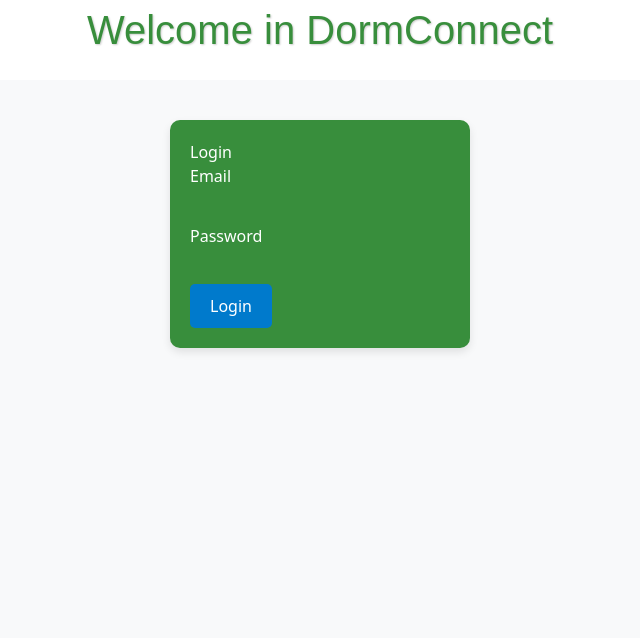
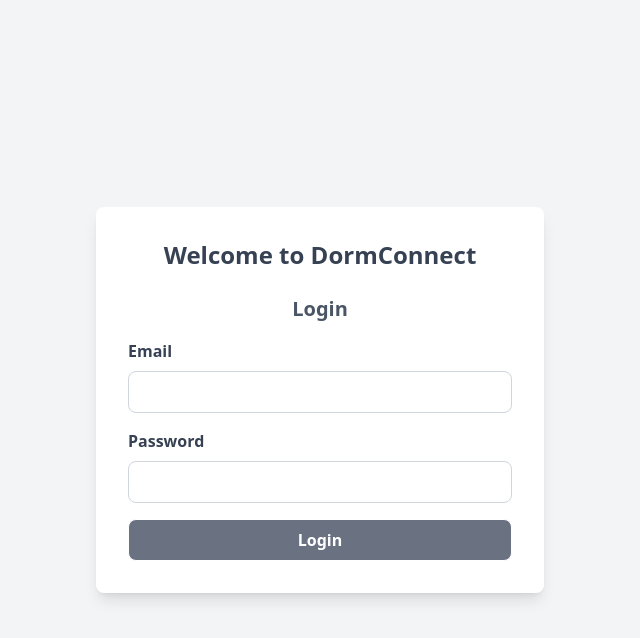
Before and after one commit to centGeek/DormConnect, a React (Vite) app in the folder frontend/: page / in a window 1280 px wide. Shown: the top 638 px of the page, without its empty margins (320-960 px from the left). Built offline with nearby package versions, Linux system fonts and the light colour scheme; no server answers.

Commit message:
Unplug all css files login and home is made using tailwind css

```diff
--- a/frontend/src/Chat/Chat.tsx
+++ b/frontend/src/Chat/Chat.tsx
@@ -1,6 +1,6 @@
 import { useState } from 'react';
 import Template from '../Template/Template.tsx';
-import './Chat.css';
+// import './Chat.css';
 import axios from 'axios';
 
 interface Message {
--- a/frontend/src/CommonRoom/CommonRoomSchedule.tsx
+++ b/frontend/src/CommonRoom/CommonRoomSchedule.tsx
@@ -3,7 +3,7 @@ import { useEffect, useState } from "react";
 import Template from "../Template/Template";
 // @ts-ignore
 import { groupBy } from "lodash";
-import "./CommonRoomSchedule.css";
+// import "./CommonRoomSchedule.css";
 import getRoomStatusTranslation from "../ReusableComponents/CommonRoomTypes.tsx";
 
 interface assignmentProps {
--- a/frontend/src/CommonRoom/CommonRoomShow.tsx
+++ b/frontend/src/CommonRoom/CommonRoomShow.tsx
@@ -1,7 +1,7 @@
 import { useEffect, useState } from "react";
 import { useNavigate } from "react-router-dom";
 import Template from "../Template/Template.tsx";
-import "./CommonRoomShow.css";
+// import "./CommonRoomShow.css";
 import getRoomStatusTranslation from "../ReusableComponents/CommonRoomTypes.tsx";
 
 interface CommonRoom {
--- a/frontend/src/Events/AdminEvents.tsx
+++ b/frontend/src/Events/AdminEvents.tsx
@@ -2,7 +2,7 @@ import { useEffect, useState } from 'react';
 import { useNavigate, useLocation } from 'react-router-dom';
 import { parseJwt } from '../JWT/JWTDecoder.tsx';
 import Template from '../Template/Template.tsx';
-import './AdminEvents.css';
+// import './AdminEvents.css';
 
 interface Event {
     eventId: number;
--- a/frontend/src/Events/Events.tsx
+++ b/frontend/src/Events/Events.tsx
@@ -4,7 +4,7 @@ import { parseJwt } from '../JWT/JWTDecoder';
 import Template from '../Template/Template';
 import EventCard from './EventsCard';
 import Pagination from './Pagination';
-import './Events.css';
+// import './Events.css';
 import { UserContext } from '../Context/UserContext.tsx';
 
 interface Event {
--- a/frontend/src/Events/EventsCard.tsx
+++ b/frontend/src/Events/EventsCard.tsx
@@ -1,6 +1,6 @@
 import React, { useState, useEffect } from 'react';
 import { useNavigate } from 'react-router-dom';
-import './EventsCard.css';
+// import './EventsCard.css';
 
 interface Event {
     eventId: number;
--- a/frontend/src/Events/EventsCreate.tsx
+++ b/frontend/src/Events/EventsCreate.tsx
@@ -2,7 +2,7 @@ import Template from '../Template/Template';
 import React, { useState } from 'react';
 import { useNavigate } from 'react-router-dom';
 import { parseJwt } from '../JWT/JWTDecoder.tsx';
-import './EventsCreate.css';
+// import './EventsCreate.css';
 
 function EventsCreate() {
     const [eventName, setEventName] = useState('');
--- a/frontend/src/Events/EventsEdit.tsx
+++ b/frontend/src/Events/EventsEdit.tsx
@@ -2,7 +2,7 @@ import Template from '../Template/Template';
 import React, { useState, useEffect } from 'react';
 import { useNavigate, useParams } from 'react-router-dom';
 import { parseJwt } from '../JWT/JWTDecoder.tsx';
-import './EventsCreate.css';
+// import './EventsCreate.css';
 
 function EventsEdit() {
     const [eventData, setEventData] = useState({
--- a/frontend/src/Home/Home.tsx
+++ b/frontend/src/Home/Home.tsx
@@ -59,9 +59,9 @@ function Home() {
                 { text: 'Rooms', link: '/rooms' },
             ]}
         >
-            <div className="home-container">
-                <h1 className="text-black">Welcome to Dorm Connect</h1>
-                <h3>It's an application designed to manage your dormitory</h3>
+            <div className="justify-items-center">
+                <h1 className="text-4xl font-extrabold text-gray-800 text-center mb-4">Welcome to Dorm Connect</h1>
+                <h3 className="text-lg text-gray-600 text-center mt-2">It's an application designed to manage your dormitory</h3>
             </div>
         </Template>
     );
--- a/frontend/src/Login/Login.tsx
+++ b/frontend/src/Login/Login.tsx
@@ -1,6 +1,5 @@
 import React, { useState } from 'react';
-import './Login.css';
-import {UserContext} from "../Context/UserContext.tsx";
+import { UserContext } from "../Context/UserContext.tsx";
 
 function Login() {
     const [email, setEmail] = useState<string>('');
@@ -8,53 +7,54 @@ function Login() {
     const [error, setError] = useState<string>('');
     const userContext = React.useContext(UserContext);
 
-
     const handleSubmit = async (e: React.FormEvent<HTMLFormElement>) => {
         e.preventDefault();
         try {
             await userContext?.handleLogin(email, password);
-        }
-        catch (error) {
+        } catch (error) {
             console.error('Login failed:', error instanceof Error ? error.message : error);
             setError('Invalid email or password');
         }
     };
 
     return (
-        <>
-            <h1>Welcome in DormConnect</h1>
-        <div className="login-container">
-            <div className="login-box">
-                <h2>Login</h2>
-                <form onSubmit={handleSubmit}>
-                    <div className="mb-3">
-                        <label htmlFor="email" className="form-label">Email</label>
+        <div className="flex items-center justify-center min-h-screen bg-gray-100">
+            <div className="bg-white shadow-lg rounded-lg p-8 w-full max-w-md">
+                <h1 className="text-2xl font-bold text-center text-gray-700 mb-6">Welcome to DormConnect</h1>
+                <h2 className="text-xl font-semibold text-center text-gray-600 mb-4">Login</h2>
+                <form onSubmit={handleSubmit} className="space-y-4">
+                    <div>
+                        <label htmlFor="email" className="block text-gray-700 font-bold mb-2">Email</label>
                         <input
                             type="email"
-                            className="form-control"
                             id="email"
+                            className="w-full px-4 py-2 border border-gray-300 rounded-lg focus:outline-none focus:ring focus:ring-gray-500"
                             value={email}
                             onChange={(e) => setEmail(e.target.value)}
                             required
                         />
                     </div>
-                    <div className="mb-3">
-                        <label htmlFor="password" className="form-label">Password</label>
+                    <div>
+                        <label htmlFor="password" className="block text-gray-700 font-bold mb-2">Password</label>
                         <input
                             type="password"
-                            className="form-control"
                             id="password"
+                            className="w-full px-4 py-2 border border-gray-300 rounded-lg focus:outline-none focus:ring focus:ring-gray-300"
                             value={password}
                             onChange={(e) => setPassword(e.target.value)}
                             required
                         />
-                        {error && <p className="text-danger">{error}</p>}
+                        {error && <p className="text-red-500 text-sm mt-2">{error}</p>}
                     </div>
-                    <button type="submit" className="btn btn-primary">Login</button>
+                    <button
+                        type="submit"
+                        className="w-full bg-gray-500 text-white font-bold py-2 px-4 rounded-lg border hover:bg-white hover:text-gray-500 transition"
+                    >
+                        Login
+                    </button>
                 </form>
             </div>
         </div>
-        </>
     );
 }
 
--- a/frontend/src/Rooms/DormFormPage.tsx
+++ b/frontend/src/Rooms/DormFormPage.tsx
@@ -1,7 +1,7 @@
 import React, { useState } from 'react';
 import Template from '../Template/Template';
 import { parseJwt } from '../JWT/JWTDecoder.tsx';
-import './DormFormPage.css';
+// import './DormFormPage.css';
 
 function DormFormPage() {
     const [startDate, setStartDate] = useState('');
```
